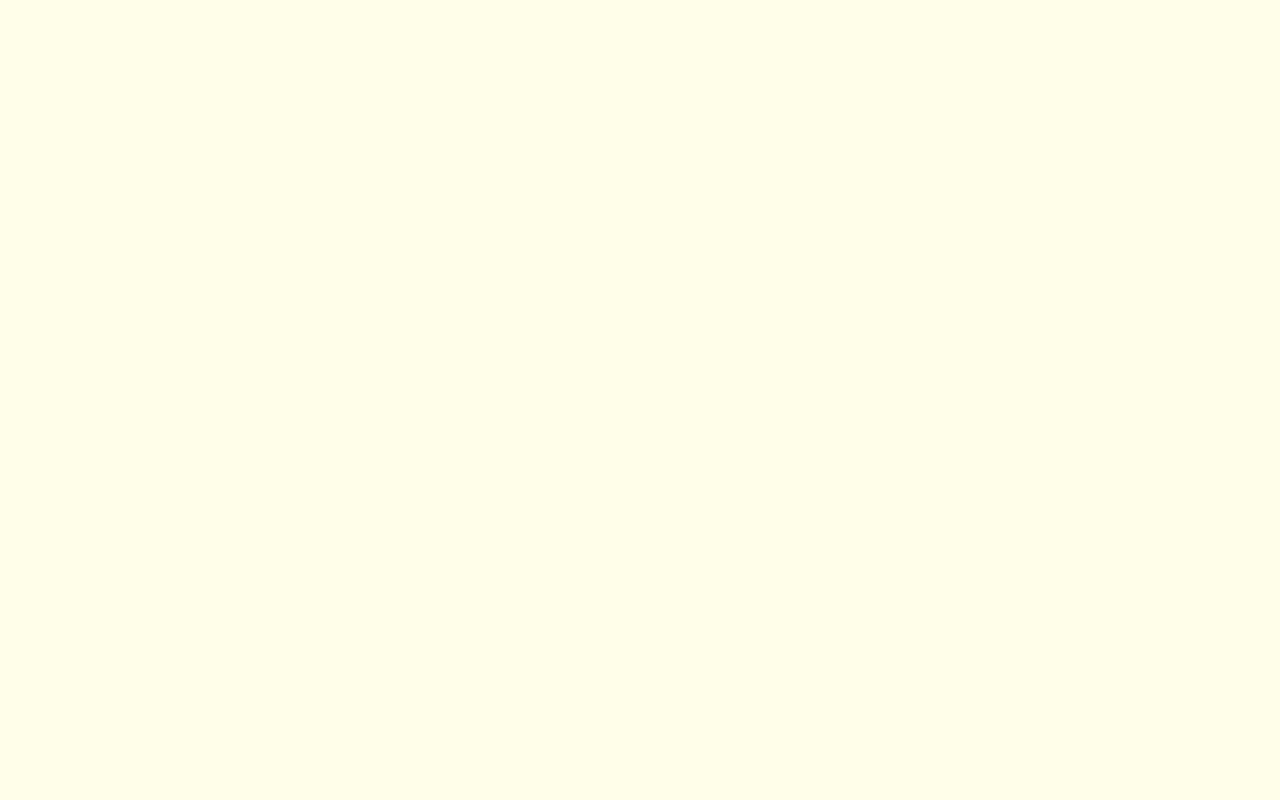
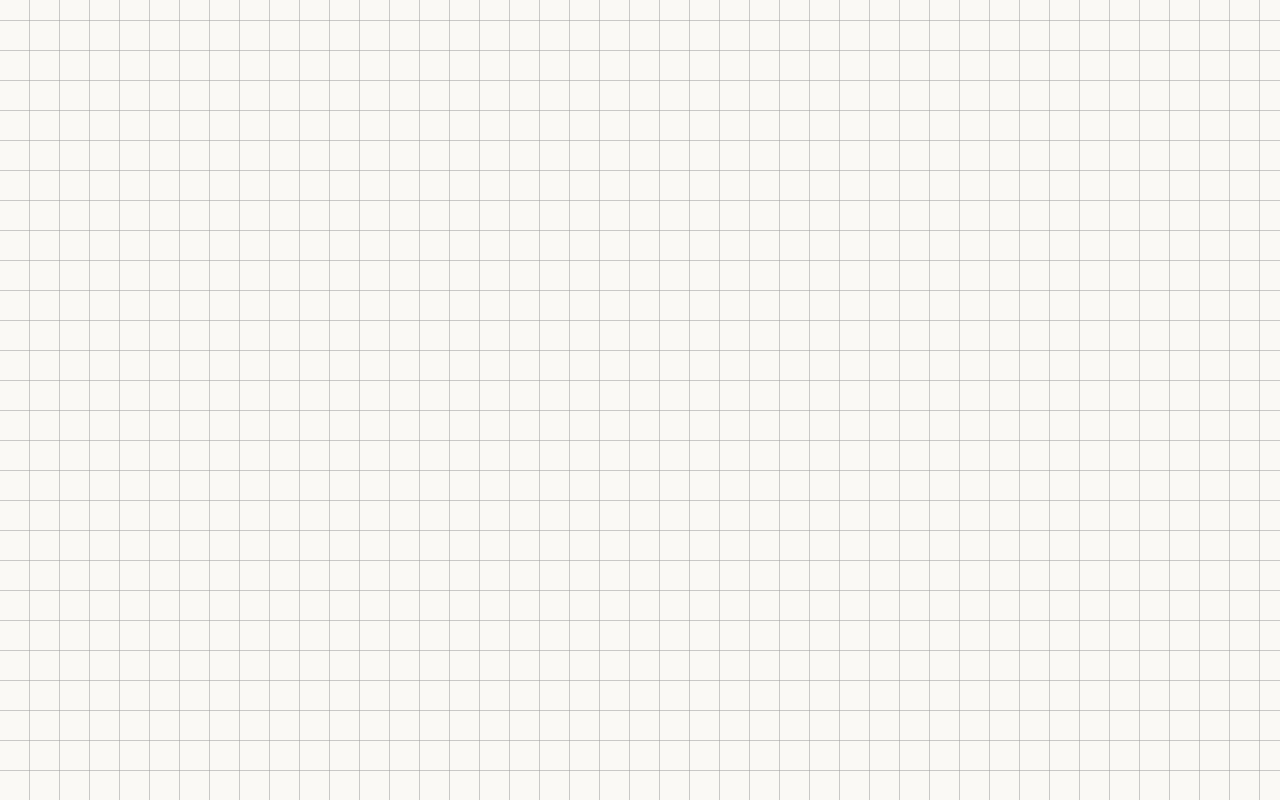
Before and after one commit to riddhima303/Scribble-Space, a React (Vite) app: page / in a window 1280 px wide. Built offline with nearby package versions, Linux system fonts and the light colour scheme.

Commit message:
background color changed

```diff
--- a/src/index.css
+++ b/src/index.css
@@ -9,5 +9,20 @@ body,
 #paper {
   width: 100vw;
   height: 100vh;
-  background-color:#FFFFEB;
+
+  background-color: #FAF9F5;
+
+  background-image:
+  repeating-linear-gradient(
+    0deg,
+    transparent,
+    transparent 29px,
+    #999 30px
+  ),
+  repeating-linear-gradient(
+    90deg,
+    transparent,
+    transparent 29px,
+    #999 30px
+  );
 }
```
